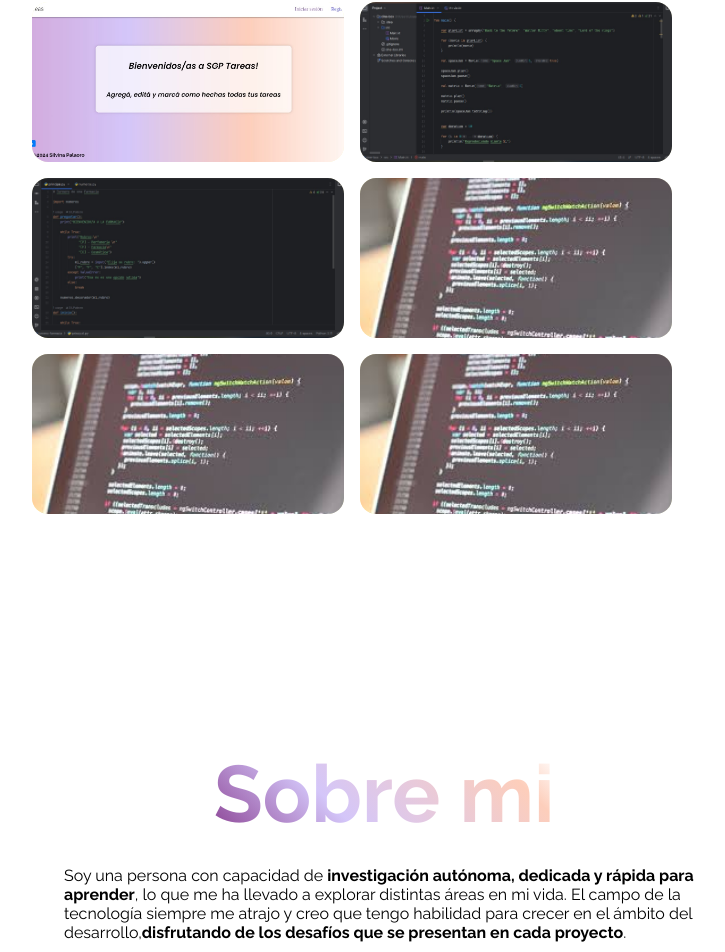
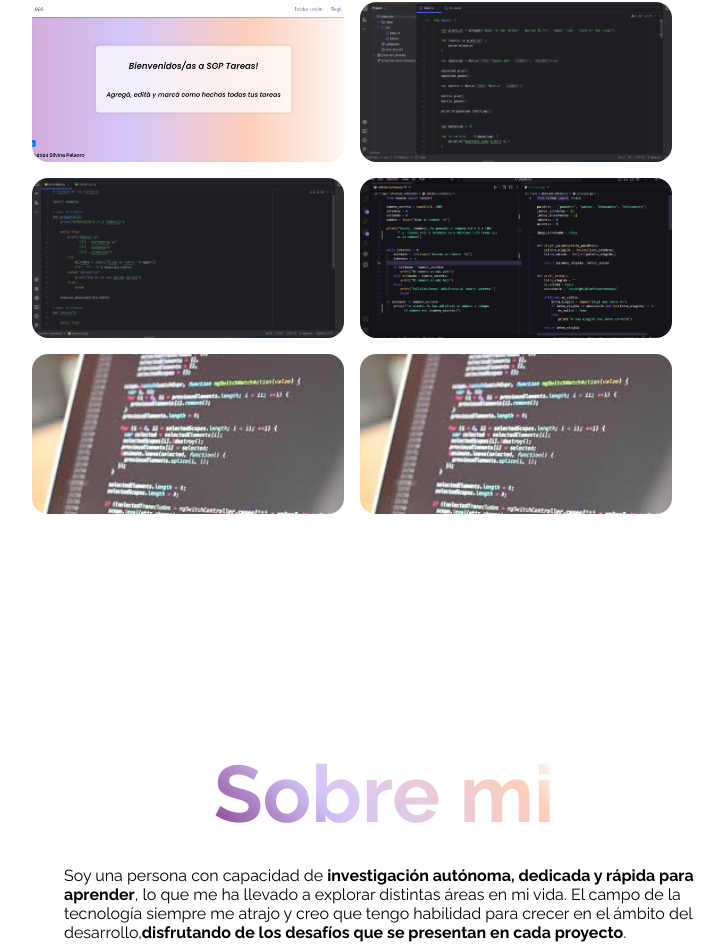
Before and after one commit to Sil-Palaoro/sil-palaoro, a Next.js app: page / in a window 1280 px wide. Shown: the part 998-1950 px from the top of the page, without its empty margins (288-1013 px from the left). Built offline with nearby package versions, Linux system fonts and the light colour scheme.

Commit message:
Adivina el numero y ahorcado

```diff
--- a/src/app/page.js
+++ b/src/app/page.js
@@ -93,9 +93,9 @@ export default function Home() {
                     </article>
 
                     <article className={styles.article}>
-                        <a href="#" title="Ahorcado y Adivina el número - Python">
+                        <a href="https://github.com/Sil-Palaoro/sil-palaoro/tree/main/src/app/ahorcado-adivinador" title="Ahorcado y Adivina el número - Python">
                           <Image
-                                  src="/code1.jpeg"
+                                  src="/adivina-ahorcado.jpg"
                                   fill={true}
                                   alt="Ahorcado y Adivina el número - Python"
                                   className={styles.img}
```
Also changed, not shown: public/adivina-ahorcado.jpg (added), 1 other file (tests, documents, lock files or other folders).
